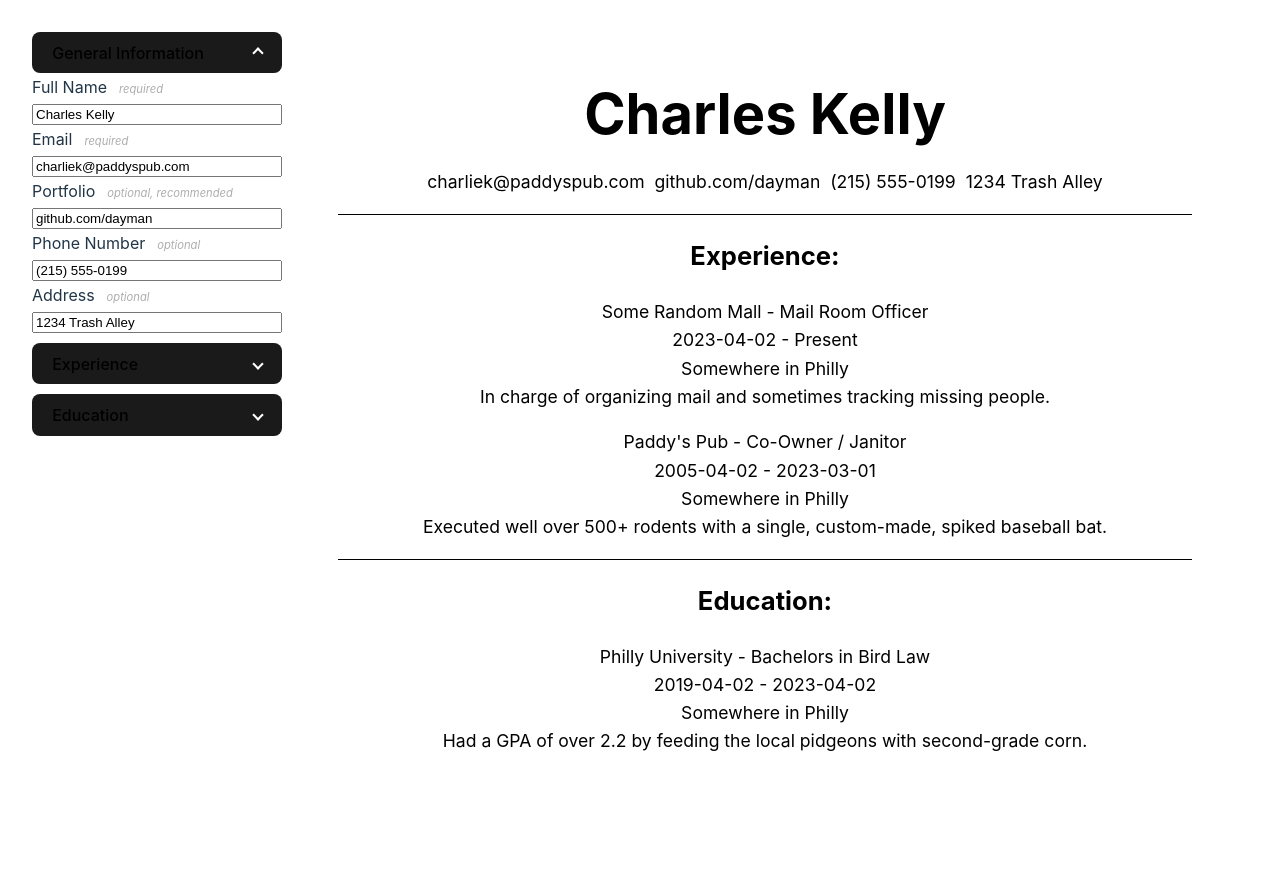
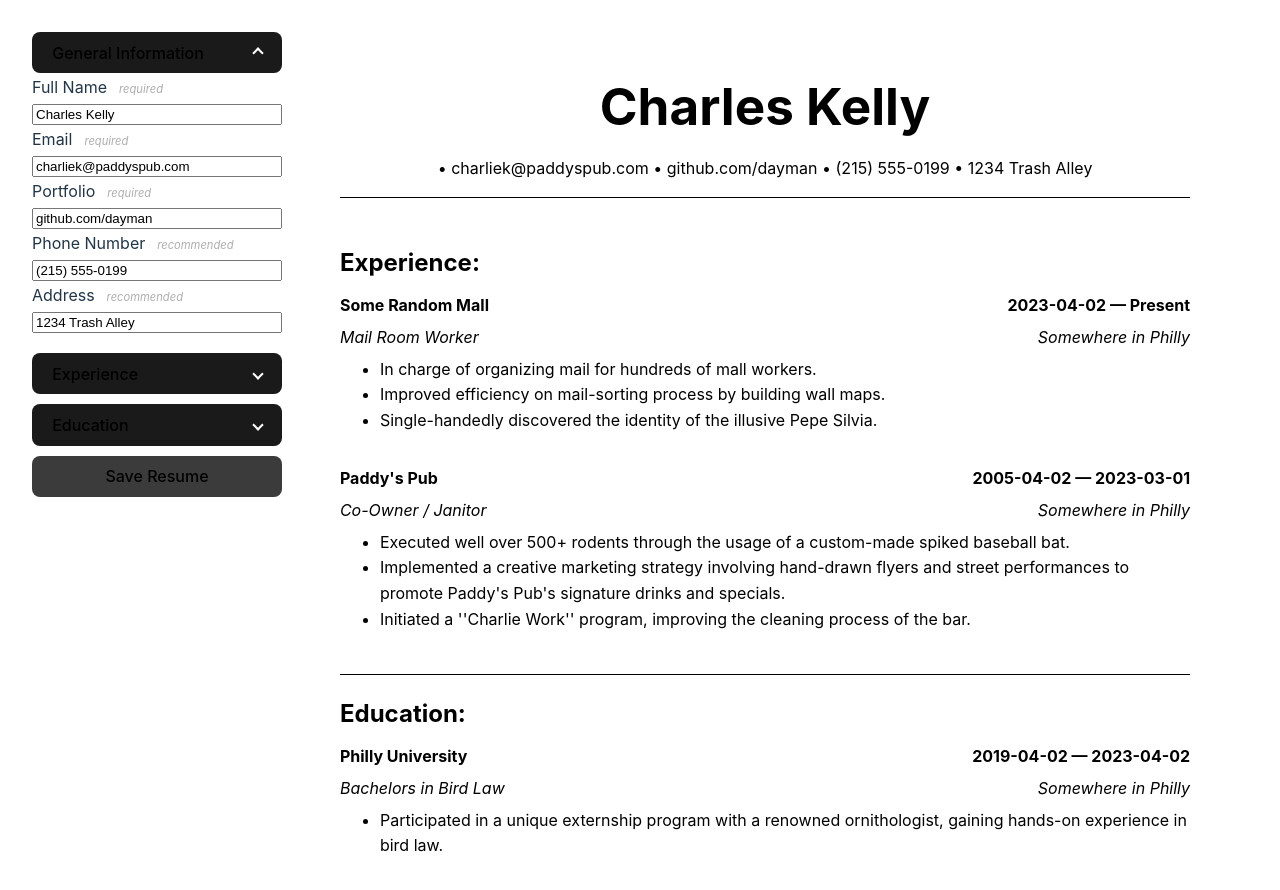
Before and after one commit to alansobchacki/odin-react-cv-app, a React (Vite) app: page / in a window 1280 px wide. Shown: the top 890 px of the page. Built offline with nearby package versions, Linux system fonts and the light colour scheme.

Commit message:
Fixes oversights and allow users to save/print their resumes

```diff
--- a/src/App.css
+++ b/src/App.css
@@ -1,3 +1,4 @@
+/* global settings */
 #root {
   margin: 0 auto;
   padding: 2rem;
@@ -10,17 +11,19 @@
   height: 100vh;
 }
 
+/* sidebar with all buttons and forms */
 #info-container {
   grid-column: 1 / 2;
 
   display: flex;
   flex-direction: column;
+  gap: 10px;
 }
 
 .description-input-field {
   font-family: inherit;
   font-size: 0.8rem;
-  height: 100px;
+  height: 50px;
 }
 
 .regular-button {
@@ -31,7 +34,8 @@
 
 .regular-button,
 .medium-button,
-.small-button {
+.small-button,
+#save-resume-button {
   border-radius: 8px;
   border: 1px solid transparent;
   padding: 0.6em 1.2em;
@@ -59,6 +63,15 @@
   min-height: 50px;
   width: 20px;
   height: 20px;
+}
+
+#save-resume-button {
+  background-color: #3b3b3b;
+  text-align: center;
+}
+
+#save-resume-button:hover {
+  border-color: #646cff;
 }
 
 .arrow {
@@ -120,25 +133,77 @@
   flex-direction: column;
   background-color: white;
   color: black;
-  height: 1200px;
+  min-height: 1100px;
   margin-left: 3%;
   margin-right: 3%;
+  padding-left: 3%;
+  padding-right: 3%;
+  margin-bottom: 3%;
   line-height: 1.6;
 }
 
 #resume h1 {
-  font-size: 3.5rem;
+  font-size: 3.2rem;
   margin-bottom: -1%;
 }
 
 #resume h2 {
-  font-size: 1.6rem;
+  font-size: 1.5rem;
+  text-align: left;
 }
 
-#resume p {
-  font-size: 1.1rem;
+#resume p,
+li {
+  font-size: 1rem;
+}
+
+#resume li {
+  text-align: left;
+}
+
+.resume-info-container {
+  display: flex;
+  justify-content: space-between;
+  margin-top: -3%;
+  gap: -5px;
+}
+
+#resume .duration {
+  text-align: right;
+  font-size: 0.8rem;
+}
+
+.title {
+  text-align: left;
 }
 
 .resume-line {
   border-bottom: 1px solid black;
 }
+
+/* settings to allow users to save/print their resumes */
+@media print {
+  html,
+  body {
+    height: auto;
+  }
+  #resume {
+    position: absolute;
+    width: 100%;
+    max-width: 100%;
+    margin: 0 auto;
+    padding: 1cm;
+    box-sizing: border-box;
+    line-height: 1.2;
+    font-size: 12pt;
+    page-break-inside: avoid;
+  }
+  #resume {
+    position: absolute;
+    left: 0;
+    top: 0;
+    margin: 0;
+    padding: 0;
+    background: white;
+  }
+}
--- a/src/App.jsx
+++ b/src/App.jsx
@@ -2,6 +2,7 @@ import { useState } from "react";
 import Resume from "./components/Resume.jsx";
 import PersonalInformation from "./components/PersonalInfo.jsx";
 import Information from "./components/Information.jsx";
+import PrintButton from "./components/PrintButton.jsx";
 import "./App.css";
 
 function App() {
@@ -19,9 +20,12 @@ function App() {
       institutionLocation: "Somewhere in Philly",
       startDuration: "2023-04-02",
       endDuration: "Present",
-      title: "Mail Room Officer",
-      description:
-        "In charge of organizing mail and sometimes tracking missing people.",
+      title: "Mail Room Worker",
+      descriptions: [
+        "In charge of organizing mail for hundreds of mall workers.",
+        "Improved efficiency on mail-sorting process by building wall maps.",
+        "Single-handedly discovered the identity of the illusive Pepe Silvia.",
+      ],
     },
     {
       institutionName: "Paddy's Pub",
@@ -29,10 +33,14 @@ function App() {
       startDuration: "2005-04-02",
       endDuration: "2023-03-01",
       title: "Co-Owner / Janitor",
-      description:
-        "Executed well over 500+ rodents with a single, custom-made, spiked baseball bat.",
+      descriptions: [
+        "Executed well over 500+ rodents through the usage of a custom-made spiked baseball bat.",
+        "Implemented a creative marketing strategy involving hand-drawn flyers and street performances to promote Paddy's Pub's signature drinks and specials.",
+        "Initiated a ''Charlie Work'' program, improving the cleaning process of the bar.",
+      ],
     },
   ]);
+
   // Education
   const [educationExperiences, setEducationExperiences] = useState([
     {
@@ -41,8 +49,9 @@ function App() {
       startDuration: "2019-04-02",
       endDuration: "2023-04-02",
       title: "Bachelors in Bird Law",
-      description:
-        "Had a GPA of over 2.2 by feeding the local pidgeons with second-grade corn.",
+      descriptions: [
+        "Participated in a unique externship program with a renowned ornithologist, gaining hands-on experience in bird law.",
+      ],
     },
   ]);
 
@@ -67,7 +76,6 @@ function App() {
   return (
     <div id="main-container">
       <div id="info-container">
-        <div className="info">
         <PersonalInformation
           fullName={fullName}
           setFullName={setFullName}
@@ -80,25 +88,21 @@ function App() {
           address={address}
           setAddress={setAddress}
         />
-        </div>
-        <div className="info">
         <Information
           typeOfInformation="Experience"
           addExperience={addExperience}
           experiences={workExperiences}
           removeExperience={removeExperience}
         />
-        </div>
-        <div className="info">
         <Information
           typeOfInformation="Education"
           addExperience={addExperience}
           experiences={educationExperiences}
           removeExperience={removeExperience}
         />
+        <PrintButton />
       </div>
-      </div>
-      <div id="resume">
+
       <Resume
         fullName={fullName}
         email={email}
@@ -109,7 +113,6 @@ function App() {
         educationExperiences={educationExperiences}
       />
     </div>
-    </div>
   );
 }
 
--- a/src/components/Information.jsx
+++ b/src/components/Information.jsx
@@ -11,7 +11,7 @@ function Information({
   const [startDuration, setStartDuration] = useState("");
   const [endDuration, setEndDuration] = useState("");
   const [title, setTitle] = useState("");
-  const [description, setDescription] = useState("");
+  const [descriptions, setDescriptions] = useState(["", "", ""]);
   const [toggleField, setToggleField] = useState(false);
   const [newInformation, setNewInformation] = useState(false);
 
@@ -31,7 +31,7 @@ function Information({
       startDuration,
       endDuration,
       title,
-      description,
+      descriptions,
     };
     addExperience(typeOfInformation, newExperience);
     setInstitutionName("");
@@ -39,8 +39,14 @@ function Information({
     setStartDuration("");
     setEndDuration("");
     setTitle("");
-    setDescription("");
+    setDescriptions(["", "", ""]);
     setNewInformation(false);
+  };
+
+  const handleChange = (index, value) => {
+    const newDescriptions = [...descriptions];
+    newDescriptions[index] = value;
+    setDescriptions(newDescriptions);
   };
 
   return (
@@ -57,7 +63,7 @@ function Information({
           </button>
 
           {newInformation && (
-            <div>
+            <div className="info">
               <form>
                 <div className="form-row">
                   <label>
@@ -123,7 +129,7 @@ function Information({
                 <div className="form-row">
                   <label>
                     Institution Location{" "}
-                    <span className="observation">optional</span>
+                    <span className="observation">recommended</span>
                   </label>
                   <input
                     type="text"
@@ -136,15 +142,43 @@ function Information({
 
                 <div className="form-row">
                   <label>
-                    Description{" "}
-                    <span className="observation">optional, recommended</span>
+                    First Bullet Point
+                    <span className="observation">recommended</span>
                   </label>
                   <textarea
                     className="description-input-field"
                     type="text"
                     placeholder="Enter something unique you did"
-                    value={description}
-                    onChange={(e) => setDescription(e.target.value)}
+                    value={descriptions[0]}
+                    onChange={(e) => handleChange(0, e.target.value)}
+                  />
+                </div>
+
+                <div className="form-row">
+                  <label>
+                    Second Bullet Point
+                    <span className="observation">recommended</span>
+                  </label>
+                  <textarea
+                    className="description-input-field"
+                    type="text"
+                    placeholder="Enter something unique you did"
+                    value={descriptions[1]}
+                    onChange={(e) => handleChange(1, e.target.value)}
+                  />
+                </div>
+
+                <div className="form-row">
+                  <label>
+                    First Bullet Point
+                    <span className="observation">recommended</span>
+                  </label>
+                  <textarea
+                    className="description-input-field"
+                    type="text"
+                    placeholder="Enter something unique you did"
+                    value={descriptions[2]}
+                    onChange={(e) => handleChange(2, e.target.value)}
                   />
                 </div>
               </form>
--- a/src/components/PersonalInfo.jsx
+++ b/src/components/PersonalInfo.jsx
@@ -26,7 +26,7 @@ function PersonalInformation({
       </button>
 
       {isVisible && (
-        <div>
+        <div className="info">
           <form>
             <div className="form-row">
               <label>
@@ -55,8 +55,7 @@ function PersonalInformation({
 
             <div className="form-row">
               <label>
-                Portfolio{" "}
-                <span className="observation">optional, recommended</span>
+                Portfolio <span className="observation">required</span>
               </label>
               <input
                 type="text"
@@ -68,7 +67,7 @@ function PersonalInformation({
 
             <div className="form-row">
               <label>
-                Phone Number <span className="observation">optional</span>
+                Phone Number <span className="observation">recommended</span>
               </label>
               <input
                 type="tel"
@@ -80,7 +79,7 @@ function PersonalInformation({
 
             <div className="form-row">
               <label>
-                Address <span className="observation">optional</span>
+                Address <span className="observation">recommended</span>
               </label>
               <input
                 type="text"
--- /dev/null
+++ b/src/components/PrintButton.jsx
@@ -0,0 +1,13 @@
+function PrintButton() {
+  const handlePrint = () => {
+    window.print();
+  };
+
+  return (
+    <button id="save-resume-button" onClick={handlePrint}>
+      Save Resume
+    </button>
+  );
+}
+
+export default PrintButton;
--- a/src/components/Resume.jsx
+++ b/src/components/Resume.jsx
@@ -12,12 +12,13 @@ function Resume({
       <div id="personal-section">
         <h1>{fullName}</h1>
         <p>
-          {email}&nbsp;&nbsp;{portfolio}&nbsp;&nbsp;{phoneNumber}&nbsp;&nbsp;
+          •&nbsp;{email} •&nbsp;{portfolio} •&nbsp;{phoneNumber} •&nbsp;
           {address}
         </p>
       </div>
 
       <div className="resume-line"></div>
+      <br></br>
 
       {/* Experience Section */}
       <div>
@@ -26,15 +27,39 @@ function Resume({
         </h2>
         {workExperiences.map((experience, index) => (
           <div key={index}>
-            <p>
-              {experience.institutionName} - {experience.title}
-              <br />
-              {experience.startDuration} - {experience.endDuration}
-              <br />
-              {experience.institutionLocation}
-              <br />
-              {experience.description}
-            </p>
+            <div className=" resume-info-container">
+              <p>
+                <strong>{experience.institutionName}</strong>
+              </p>
+
+              <p>
+                <strong>
+                  {experience.startDuration} — {experience.endDuration}
+                </strong>
+              </p>
+            </div>
+
+            <div className=" resume-info-container">
+              <p>
+                <i>{experience.title}</i>
+              </p>
+
+              <p>
+                <i>{experience.institutionLocation}</i>
+              </p>
+            </div>
+
+            <div className="resume-info-container">
+              <ul>
+                {experience.descriptions &&
+                  experience.descriptions
+                    .filter((description) => description.trim() !== "")
+                    .map((description, index) => (
+                      <li key={index}>{description}</li>
+                    ))}
+              </ul>
+            </div>
+            <br></br>
           </div>
         ))}
       </div>
@@ -48,15 +73,38 @@ function Resume({
         </h2>
         {educationExperiences.map((experience, index) => (
           <div key={index}>
-            <p>
-              {experience.institutionName} - {experience.title}
-              <br />
-              {experience.startDuration} - {experience.endDuration}
-              <br />
-              {experience.institutionLocation}
-              <br />
-              {experience.description}
-            </p>
+            <div className=" resume-info-container">
+              <p>
+                <strong>{experience.institutionName}</strong>
+              </p>
+
+              <p>
+                <strong>
+                  {experience.startDuration} — {experience.endDuration}
+                </strong>
+              </p>
+            </div>
+
+            <div className=" resume-info-container">
+              <p>
+                <i>{experience.title}</i>
+              </p>
+
+              <p>
+                <i>{experience.institutionLocation}</i>
+              </p>
+            </div>
+
+            <div className="resume-info-container">
+              <ul>
+                {experience.descriptions &&
+                  experience.descriptions
+                    .filter((description) => description.trim() !== "")
+                    .map((description, index) => (
+                      <li key={index}>{description}</li>
+                    ))}
+              </ul>
+            </div>
           </div>
         ))}
       </div>
```
Lines whose indentation alone changed are shown as unchanged.
